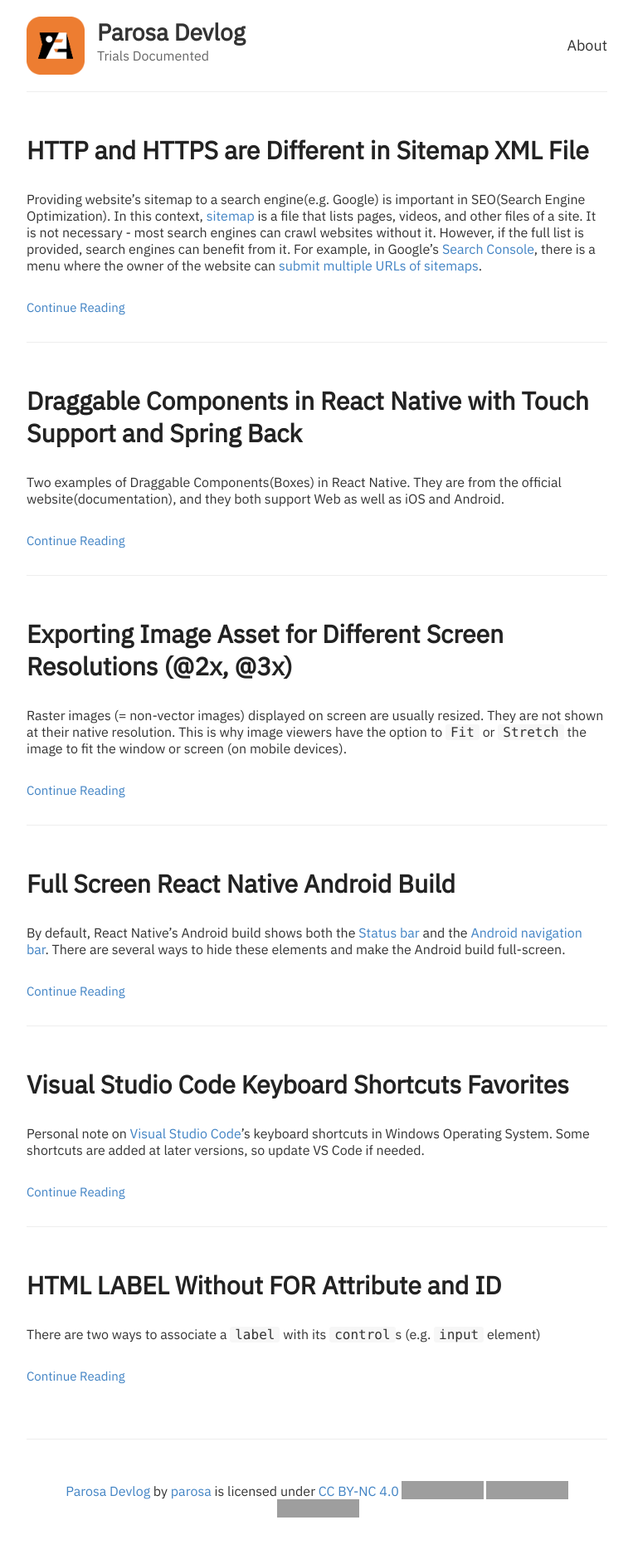
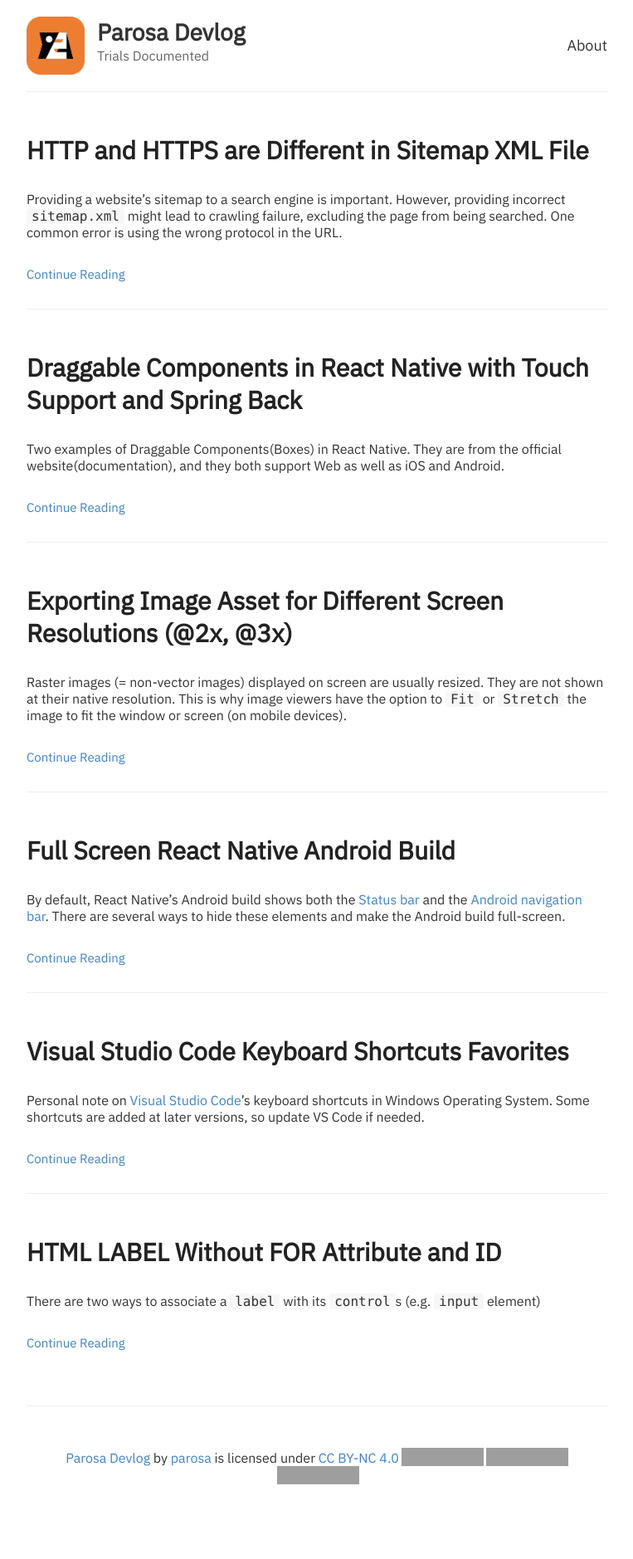
Before and after one commit to parosaone/blog, a Jekyll site: the page built from index.html, in a window 1280 px wide. Shown: the whole page at 83% size, without its empty margins (258-1021 px from the left). Built offline with Jekyll 4.4.1, drawn with Linux system fonts in a browser that asks for light colours; after the commit the page ends 1839 px from its top, so only the background shows below that; grey boxes are pictures that could not be loaded.

Commit message:
Edit Post: Sitemap and Protocols

```diff
--- a/_posts/2020-10-7-http-and-https-are-different-in-sitemap-xml-file.md
+++ b/_posts/2020-10-7-http-and-https-are-different-in-sitemap-xml-file.md
@@ -2,9 +2,14 @@
 layout: post
 title: HTTP and HTTPS are Different in Sitemap XML File
 date: 2020-10-7 21:00:00
+lastmod : 2020-10-8 01:00:00
 ---
 
-Providing website's sitemap to a search engine(e.g. Google) is important in SEO(Search Engine Optimization). In this context, [sitemap](https://support.google.com/webmasters/answer/156184) is a file that lists pages, videos, and other files of a site. It is not necessary - most search engines can crawl websites without it. However, if the full list is provided, search engines can benefit from it. For example, in Google's [Search Console](https://search.google.com/), there is a menu where the owner of the website can [submit multiple URLs of sitemaps](https://search.google.com/search-console/sitemaps/).
+Providing a website's sitemap to a search engine is important. However, providing incorrect `sitemap.xml` might lead to crawling failure, excluding the page from being searched. One common error is using the wrong protocol in the URL.
+
+## Background Information
+
+In this article's context, [sitemap](https://support.google.com/webmasters/answer/156184) is a file that lists pages, videos, and other files of a site. It is not necessary - most search engines can crawl websites without it. However, if the full list is provided, search engines can benefit from it. For example, in Google's [Search Console](https://search.google.com/), there is a menu where the owner of the website can [submit URLs of sitemaps](https://search.google.com/search-console/sitemaps/).
 
 Following is part of `sitemap.xml` retrieved from [this site](https://parosa.net/sitemap.xml).
 
@@ -57,7 +62,7 @@
 >
 > from [Index Coverage report](https://support.google.com/webmasters/answer/7440203), Google Support
 
-All pages in `sitemap.xml` are shown in the Search Console, but all of them are constantly excluded from being indexed. Unlike Google's explanation, the site is not overloaded (if URL with wrong protocol is provided).
+All pages in `sitemap.xml` are shown in the Search Console, but all of them are constantly excluded from being indexed. Unlike Google's explanation, the site is not overloaded (if URL with a wrong protocol is provided).
 
 Note that there are other causes of **Excluded**, including (1) Blocked by robots.txt and (2) Excluded by ‘noindex’ tag. Read the [documentation](https://support.google.com/webmasters/answer/7440203) thoroughly before asking questions on forums.
 
```
Also changed, not shown: other parts of _posts/2020-10-7-http-and-https-are-different-in-sitemap-xml-file.md (+1 -1 lines).
